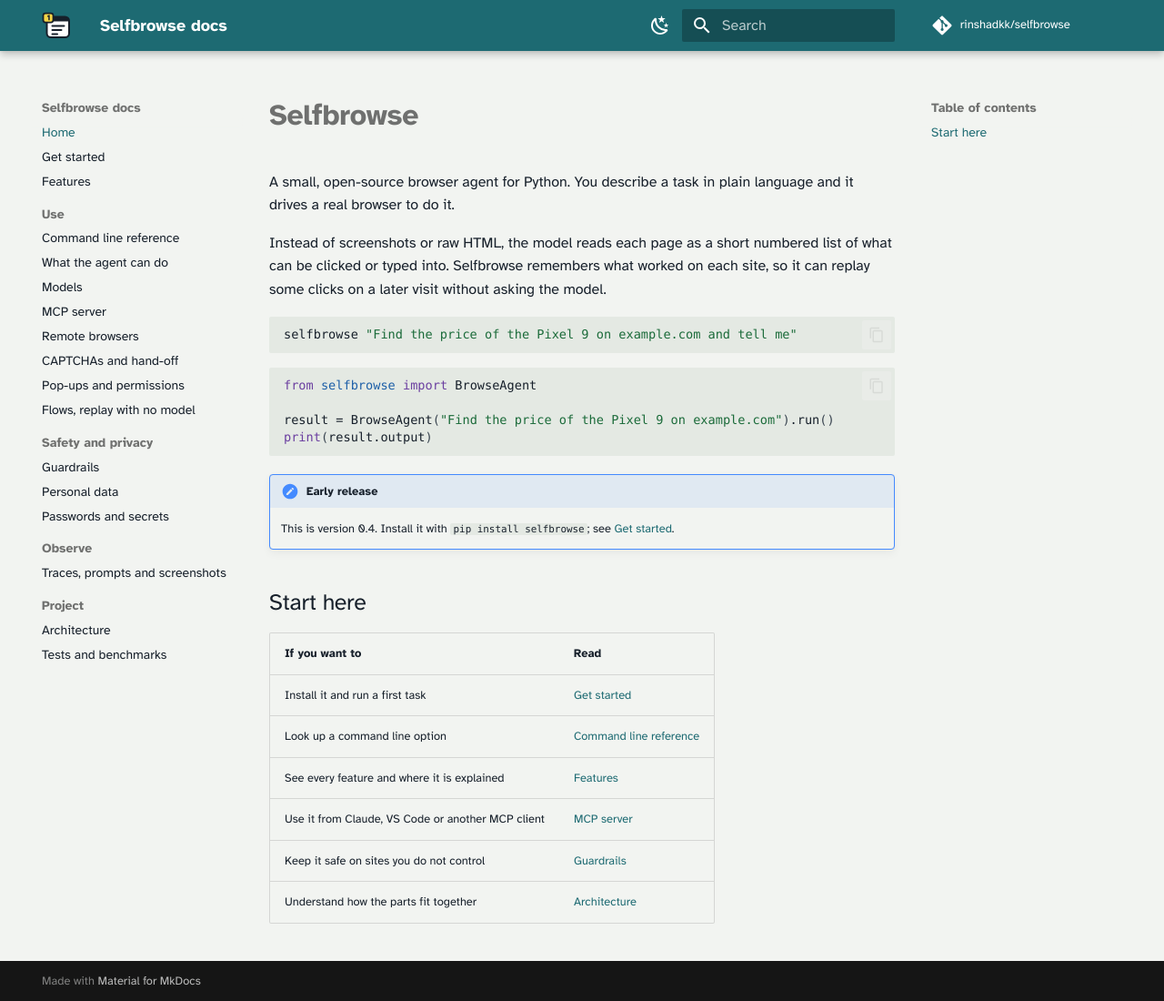
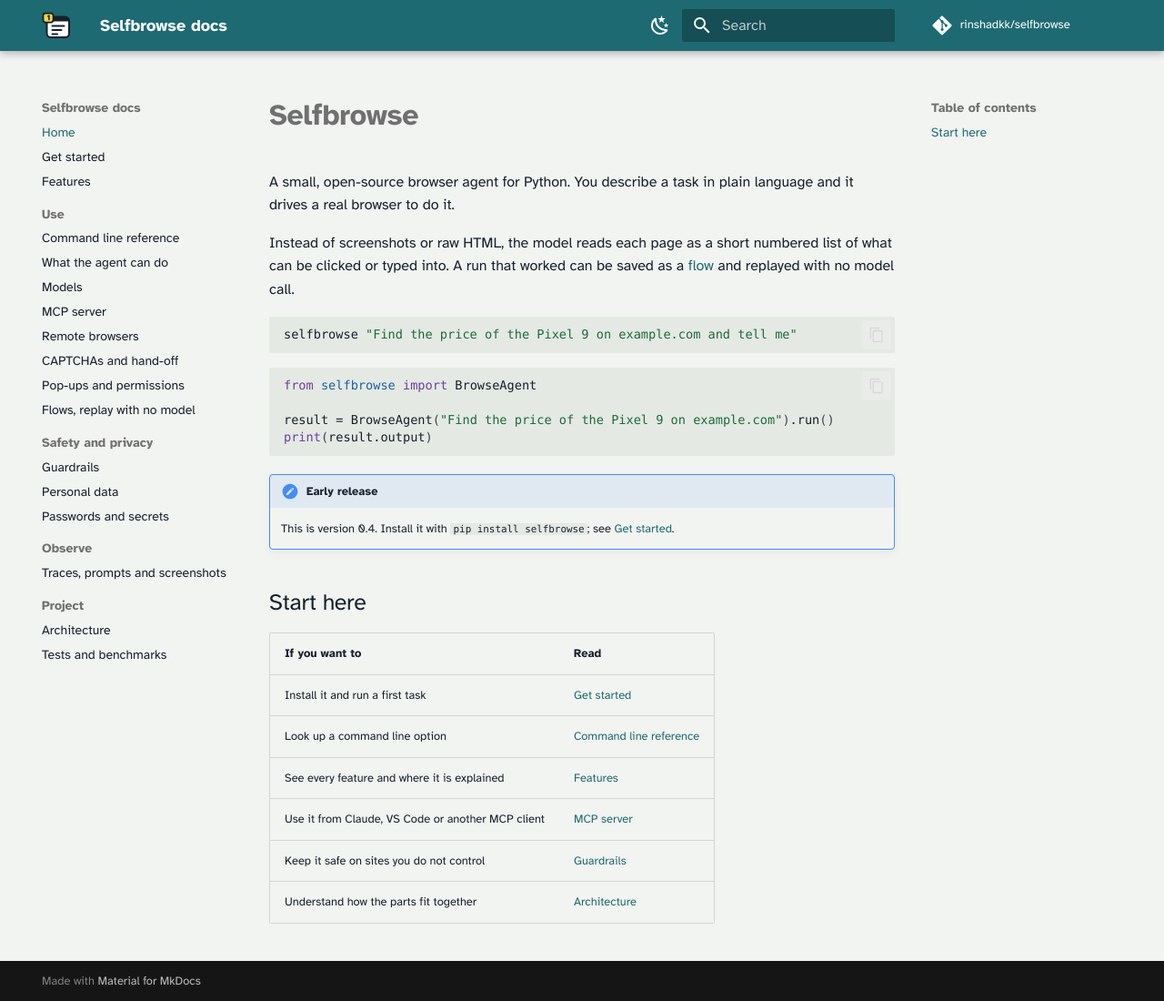
Before and after one commit to rinshadkk/selfbrowse, an MkDocs documentation site: the page built from docs/index.md, in a window 1280 px wide and 1100 px high. Shown: the whole window at 91% size. Built offline with MkDocs 1.6.1 and Material for MkDocs 9.7.7, drawn with Linux system fonts in a browser that asks for light colours; some web fonts are replaced; comment, search, counter and statistics services are not loaded.

Commit message:
Describe flows replay up front and keep learning marked experimental

````diff
--- a/docs/index.md
+++ b/docs/index.md
@@ -2,7 +2,7 @@
 
 A small, open-source browser agent for Python. You describe a task in plain language and it drives a real browser to do it.
 
-Instead of screenshots or raw HTML, the model reads each page as a short numbered list of what can be clicked or typed into. Selfbrowse remembers what worked on each site, so it can replay some clicks on a later visit without asking the model.
+Instead of screenshots or raw HTML, the model reads each page as a short numbered list of what can be clicked or typed into. A run that worked can be saved as a [flow](flows.md) and replayed with no model call.
 
 ```bash
 selfbrowse "Find the price of the Pixel 9 on example.com and tell me"
--- a/pyproject.toml
+++ b/pyproject.toml
@@ -5,7 +5,7 @@ build-backend = "hatchling.build"
 [project]
 name = "selfbrowse"
 dynamic = ["version"]
-description = "Open-source Python browser agent for LLMs. A short numbered list of page elements instead of the DOM or screenshots, so runs use fewer tokens; with personal-data redaction, guardrails, tracing and learned-click replay."
+description = "Open-source Python browser agent for LLMs. A short numbered list of page elements instead of the DOM or screenshots, so runs use fewer tokens; with personal-data redaction, guardrails, tracing and flows that replay without a model."
 readme = "README.md"
 license = { text = "MIT" }
 requires-python = ">=3.10"
````
Also changed, not shown: README.md (+8 -7 lines), site/index.html, site/llms.txt.
